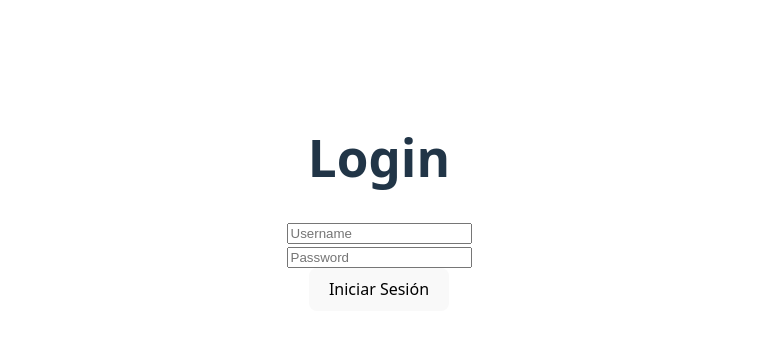
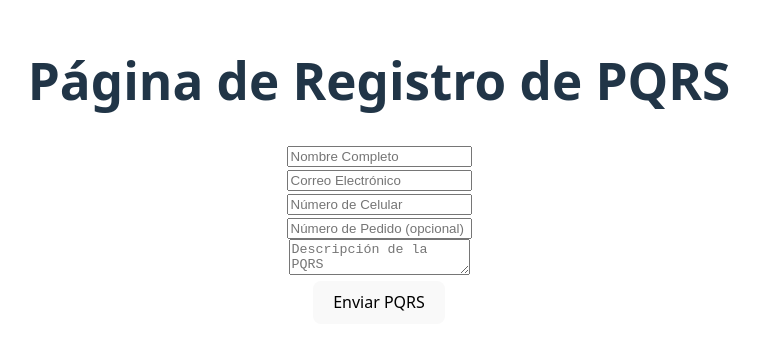
Before and after one commit to johnkespitia/IntecapHalloweenReact, a React (Vite) app: page /pqrs in a window 1280 px wide. Shown: the part 229-578 px from the top of the page, without its empty margins (261-1021 px from the left). Built offline with nearby package versions, Linux system fonts and the light colour scheme.

Commit message:
feat: agregar enrutamiento y componentes para gestión de PQRS, incluyendo validación de formularios

```diff
--- a/package.json
+++ b/package.json
@@ -10,8 +10,11 @@
     "preview": "vite preview"
   },
   "dependencies": {
+    "formik": "^2.4.6",
     "react": "^19.1.1",
     "react-dom": "^19.1.1",
+    "react-router-dom": "^7.9.4",
+    "yup": "^1.7.1",
     "zustand": "^5.0.8"
   },
   "devDependencies": {
--- a/src/App.jsx
+++ b/src/App.jsx
@@ -1,15 +1,29 @@
+import ReactDOM from 'react-dom/client'
+import { BrowserRouter, Routes, Route } from "react-router-dom"
 import './App.css'
 import Login from "./social-network/pages/Login.jsx"
 import Home from "./social-network/pages/Home.jsx"
 import { useUserStore } from './social-network/stores';
-
+import Solicitud from './social-network/pages/Solicitud.jsx'
+import RegistroPQRS from './social-network/pages/RegistroPQRS.jsx'
 const App = () => {
     const { user } = useUserStore();
-    if(user == null){
-        return <Login />
-    }
+    return <BrowserRouter>
+        <Routes>
+            {user == null && <Route path='/' element={<Login />} />}
+            {user == null && <Route path='/pqrs' element={<RegistroPQRS />} />}
+            {user != null && <Route path='/' element={<Home />}>
+                <Route path='pqrs' element={<h1>Quejate!</h1>} />
+                <Route path='request/:id' element={<Solicitud />} />
+            </Route>}
+            <Route path='*' element={<div>404 Not Found</div>} />
+        </Routes>
+    </BrowserRouter>
+    // if(user == null){
+    //     return <Login />
+    // }
 
-    return <Home />
+    // return <Home />
 }
 
 export default App
--- /dev/null
+++ b/src/social-network/componentes/Menu.jsx
@@ -0,0 +1,14 @@
+import { NavLink } from "react-router-dom"
+const Menu = () => {
+    return <nav>
+        <ul>
+            <li><NavLink to="/">Inicio</NavLink></li>
+            <li><NavLink to="/pqrs">PQRS</NavLink></li>
+            <li><NavLink to="/request/1">Solicitud 1</NavLink></li>
+            <li><NavLink to="/request/2">Solicitud 2</NavLink></li>
+            <li><NavLink to="/request/3">Solicitud 3</NavLink></li>
+        </ul>
+    </nav>
+}
+
+export default Menu
--- a/src/social-network/pages/Home.jsx
+++ b/src/social-network/pages/Home.jsx
@@ -1,13 +1,16 @@
+import Menu from "../componentes/Menu";
 import { useUserStore } from "../stores";
-
+import { Outlet } from "react-router-dom";
 const Home = () => {
     const { clearUser, user } = useUserStore();
     const logout = () => {
         clearUser();
     }
     return <div>
-        Página de Inicio Bienvenido: {user.username}
+        <Menu />
+        Página de Inicio Bienvenido: {user?.username}
         <button onClick={logout}>Cerrar Sesion</button>
+        <Outlet />
     </div>
 }
 
--- /dev/null
+++ b/src/social-network/pages/RegistroPQRS.jsx
@@ -0,0 +1,57 @@
+import { Field, Form, Formik } from 'formik';
+import * as Yup from 'yup';
+const pqrsSchema =Yup.object().shape({
+    fullname: Yup.string()
+        .required('El nombre es obligatorio')
+        .max(100, 'El nombre no puede exceder los 100 caracteres'),
+    email: Yup.string()
+        .required('El email es obligatorio')
+        .email('El email no es válido'),
+    phone: Yup.string()
+        .required('El celular es obligatorio')
+        .matches(/^[0-9]{8,15}$/, 'El celular debe contener entre 8 y 15 dígitos numéricos'),
+    orderNumber: Yup.string()
+        .max(50, 'El número de pedido no puede exceder los 50 caracteres'),
+    description: Yup.string()
+        .required('La descripción es obligatoria')
+        .max(500, 'La descripción no puede exceder los 500 caracteres'),
+})
+const RegistroPQRS = () => {
+
+    return <div>
+        <h1>Página de Registro de PQRS</h1>
+        <Formik
+            initialValues={{}}
+            validationSchema={pqrsSchema}
+            onSubmit={(values, setSubmitting)=>{
+                console.log("FORM sent!", values)
+                setSubmitting(false);
+            }}
+        >
+         {({values, isSubmitting,errors, touched})=>{
+                return <Form>
+                    <Field name="fullname" placeholder="Nombre Completo" />
+                    {errors.fullname && touched.fullname && <div>{errors.fullname}</div>}
+                    <br/>
+                    <Field name="email" placeholder="Correo Electrónico" type="email" />
+                    {errors.email && touched.email && <div>{errors.email}</div>}
+                    <br/>
+                    <Field name="phone" placeholder="Número de Celular" />
+                    {errors.phone && touched.phone && <div>{errors.phone}</div>}
+                    <br/>
+                    <Field name="orderNumber" placeholder="Número de Pedido (opcional)" />
+                    {errors.orderNumber && touched.orderNumber && <div>{errors.orderNumber}</div>}
+                    <br/>
+                    <Field as="textarea" name="description" placeholder="Descripción de la PQRS" />
+                    {errors.description && touched.description && <div>{errors.description}</div>}
+                    <br/>
+                    <button type="submit" disabled={isSubmitting}>Enviar PQRS</button>
+                </Form>
+            }}
+
+        </Formik>
+
+    </div>
+}
+
+export default RegistroPQRS
--- /dev/null
+++ b/src/social-network/pages/Solicitud.jsx
@@ -0,0 +1,11 @@
+import { useParams, useSearchParams } from "react-router-dom"
+const Solicitud = () => {
+    let { id } = useParams();
+    let [searchParams] = useSearchParams();
+    return <div>
+        <h2>Página de Solicitud # {id}</h2>
+        El nombre es {searchParams.get("name")}
+    </div>
+}
+
+export default Solicitud
--- a/src/social-network/stores/UserStore.js
+++ b/src/social-network/stores/UserStore.js
@@ -1,7 +1,12 @@
 import { create } from 'zustand';
-
-export const useUserStore = create((set) => ({
+import { persist } from 'zustand/middleware';
+export const useUserStore = create(
+    persist( (set) => ({
     user: null,
     setUser: (userData) => set({ user: userData }),
     clearUser: () => set({ user: null }),
-}));
+}), {
+    name: 'pqrs-storage',
+    getStorage: () => localStorage,
+} )
+);
```
Also changed, not shown: 1 other file (tests, documents, lock files or other folders).
